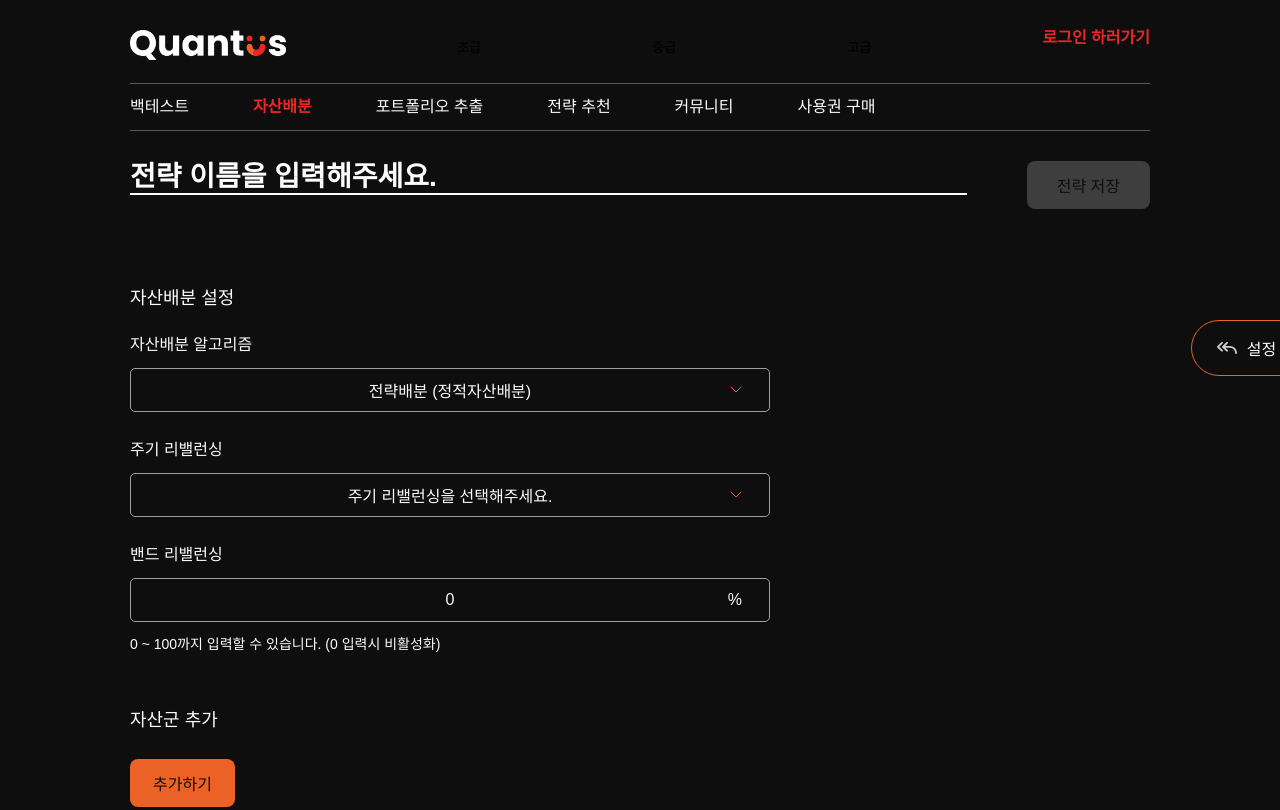
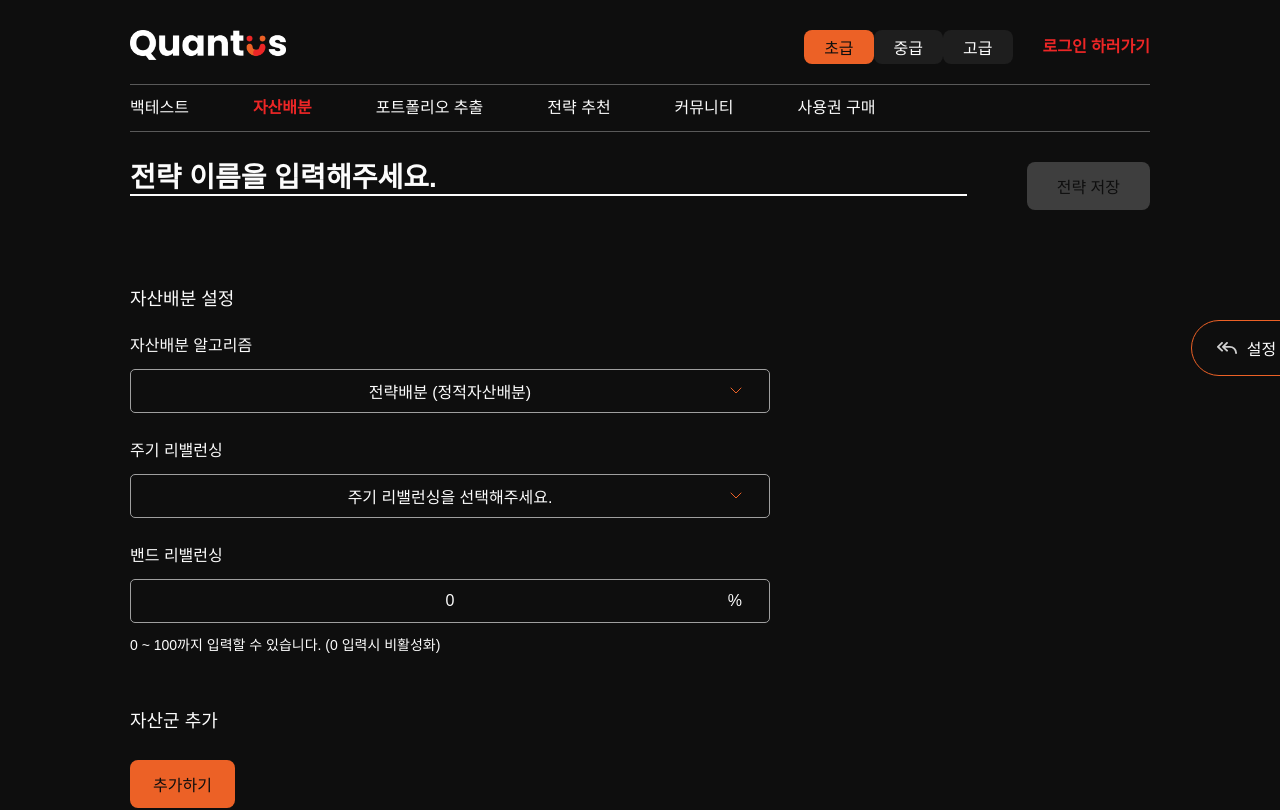
Before and after one commit to hyejin30/investment_page_clone, a React (Create React App) app: page / in a window 1280 px wide. Shown: the top 810 px of the page. Built offline with nearby package versions, Linux system fonts and the light colour scheme.

Commit message:
Add : 최상단 헤더 등급 선택 기능

```diff
--- /dev/null
+++ b/src/components/molecule/Tabs/index.tsx
@@ -0,0 +1,44 @@
+import { HTMLAttributes, useState, Children } from 'react';
+import styled from 'styled-components';
+
+import { Button } from 'components/atoms';
+import { flex, theme } from 'styles';
+
+interface ITabsProps extends HTMLAttributes<HTMLDivElement> {}
+
+function Tabs({ children, ...restProps }: ITabsProps) {
+  const [activeTabIndex, setActiveTabIndex] = useState(0);
+
+  const handleTabClick = (tabIndex: number) => {
+    setActiveTabIndex(tabIndex);
+  };
+
+  return (
+    <Container {...restProps}>
+      {children &&
+        Children.toArray(children).map((child, index) => (
+          <TabBtn isActive={index === activeTabIndex} onClick={() => handleTabClick(index)}>
+            {child}
+          </TabBtn>
+        ))}
+    </Container>
+  );
+}
+
+export default Tabs;
+
+interface ITabBtnStyle {
+  isActive: boolean;
+}
+
+const Container = styled.div`
+  ${flex('', '')}
+`;
+
+const TabBtn = styled(Button)<ITabBtnStyle>`
+  background: ${(props) => (props.isActive ? theme.orange : theme.lightBlack)};
+  span {
+    color: ${(props) => (props.isActive ? theme.black : theme.white)};
+    font-weight: ${(props) => (props.isActive ? 500 : 300)};
+  }
+`;
--- a/src/components/molecule/index.tsx
+++ b/src/components/molecule/index.tsx
@@ -5,3 +5,4 @@ export { default as SearchBar } from './SearchBar';
 export { default as VirtualizedList } from './VirtualizedList';
 export { default as Calendar } from './Calendar';
 export { default as Modal } from './Modal';
+export { default as Tabs } from './Tabs';
--- a/src/components/organism/Header/TopMenu/index.tsx
+++ b/src/components/organism/Header/TopMenu/index.tsx
@@ -1,25 +1,38 @@
 import { Link } from 'react-router-dom';
+import { useSetRecoilState } from 'recoil';
 import styled from 'styled-components';
 
 import Text from 'components/atoms/Text';
 import Logo from 'components/atoms/Logo';
 import WrapperLayout from 'components/organism/Layout/WrapperLayout';
+import { Tabs } from 'components/molecule';
 
+import { strategyState } from 'recoil/allocation';
 import { flex, theme } from 'styles';
 
 function TopMenu() {
+  const setStrategy = useSetRecoilState(strategyState);
+
+  const handleTabClick = (level: '초급' | '중급' | '고급') => {
+    setStrategy((prev) => ({ ...prev, level }));
+  };
+
   return (
     <Container>
       <WrapperLayout>
         <Logo path="/" />
-        <button type="button">초급</button>
-        <button type="button">중급</button>
-        <button type="button">고급</button>
-        <Link to="/">
-          <Text.Regular color={theme.red} weight={700}>
-            로그인 하러가기
-          </Text.Regular>
-        </Link>
+        <UserMenu>
+          <Tabs>
+            <Tab onClick={() => handleTabClick('초급')}>초급</Tab>
+            <Tab onClick={() => handleTabClick('중급')}>중급</Tab>
+            <Tab onClick={() => handleTabClick('고급')}>고급</Tab>
+          </Tabs>
+          <Link to="/">
+            <Text.Regular color={theme.red} weight={700}>
+              로그인 하러가기
+            </Text.Regular>
+          </Link>
+        </UserMenu>
       </WrapperLayout>
     </Container>
   );
@@ -32,3 +45,12 @@ const Container = styled.div`
   width: 100%;
   padding: 30px 0 20px;
 `;
+
+const UserMenu = styled.div`
+  ${flex('', 'center')};
+  column-gap: 30px;
+`;
+
+const Tab = styled.div`
+  padding: 5px 20px;
+`;
```
